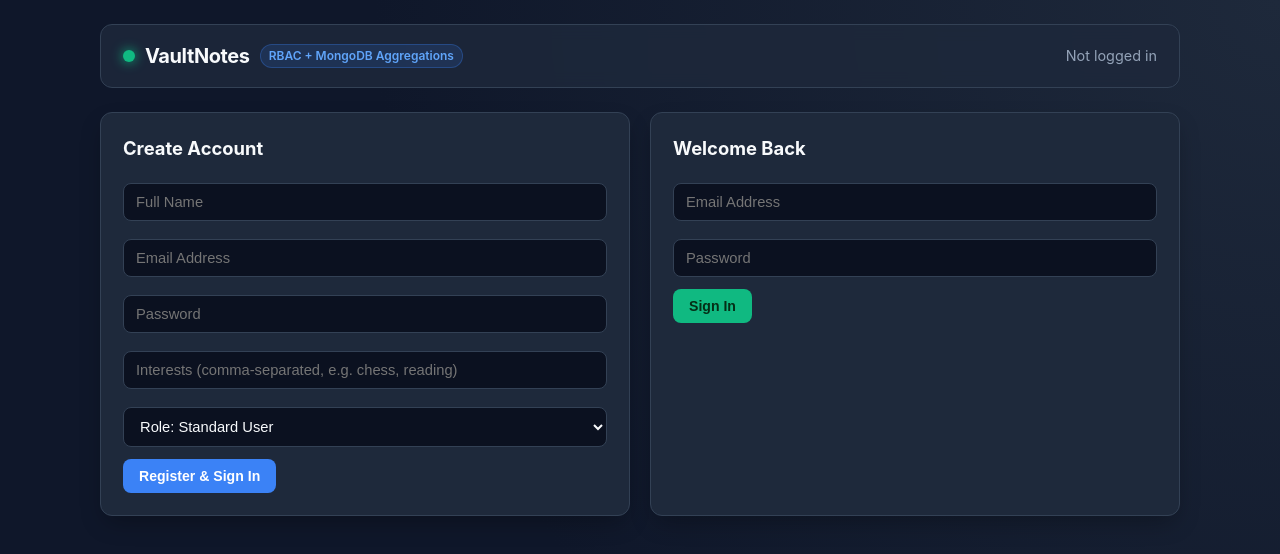
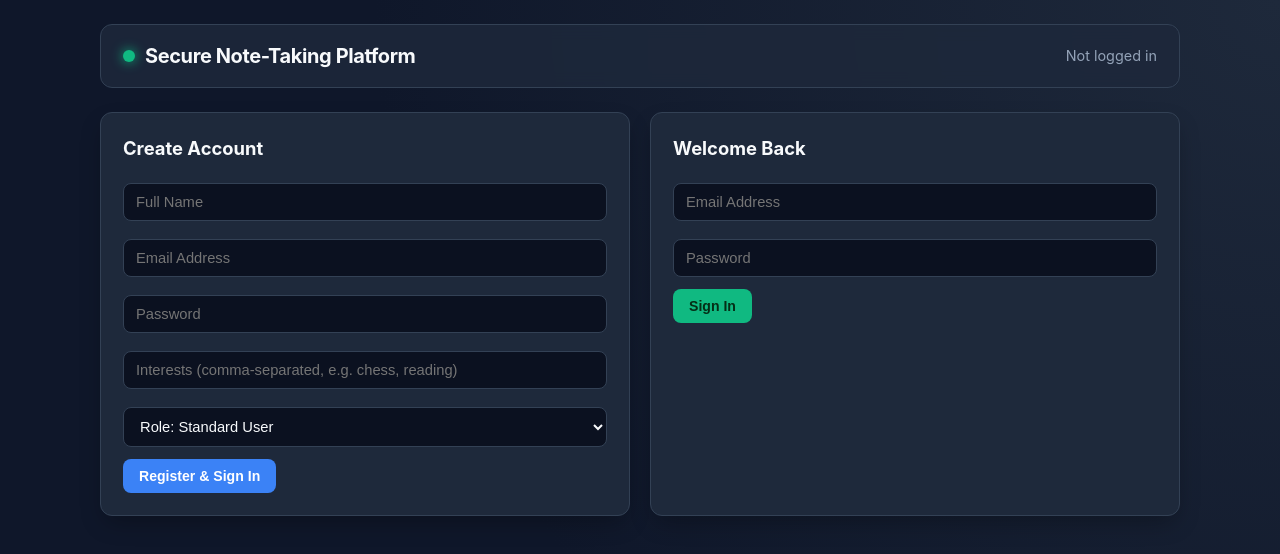
Before and after one commit to Murshed1603/secure-notes-frontend, a plain HTML site: page index.html in a window 1280 px wide. Drawn offline with Linux system fonts and the light colour scheme.

Commit message:
Updated header title to Secure Note-Taking Platform

```diff
--- a/index.html
+++ b/index.html
@@ -3,7 +3,7 @@
 <head>
   <meta charset="UTF-8" />
   <meta name="viewport" content="width=device-width, initial-scale=1.0" />
-  <title>VaultNotes — Secure RBAC Note-Taking Platform</title>
+  <title>Secure Note-Taking Platform</title>
   <style>
     :root {
       --bg: #0f172a;
@@ -53,11 +53,6 @@
       box-shadow: 0 0 12px var(--accent);
     }
     .brand h1 { font-size: 1.25rem; margin: 0; letter-spacing: -0.02em; }
-    .brand span {
-      font-size: 0.75rem; background: rgba(59, 130, 246, 0.15);
-      color: #60a5fa; border: 1px solid rgba(59, 130, 246, 0.3);
-      padding: 2px 8px; border-radius: 999px; font-weight: 600;
-    }
 
     .status-group { display: flex; align-items: center; gap: 12px; flex-wrap: wrap; font-size: 0.9rem; color: var(--muted); }
     code {
@@ -170,8 +165,7 @@
     <header>
       <div class="brand">
         <div class="brand-dot"></div>
-        <h1>VaultNotes</h1>
-        <span>RBAC + MongoDB Aggregations</span>
+        <h1>Secure Note-Taking Platform</h1>
       </div>
       <div class="status-group">
         <span id="statusBar">Not logged in</span>
```
